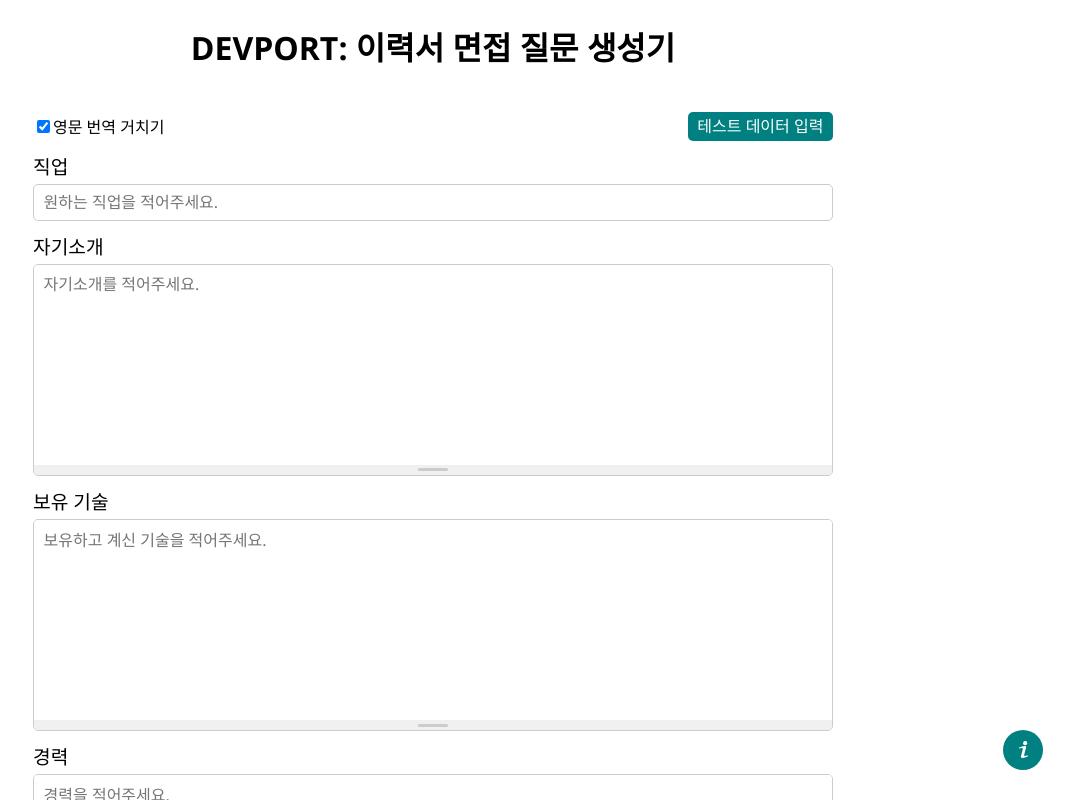
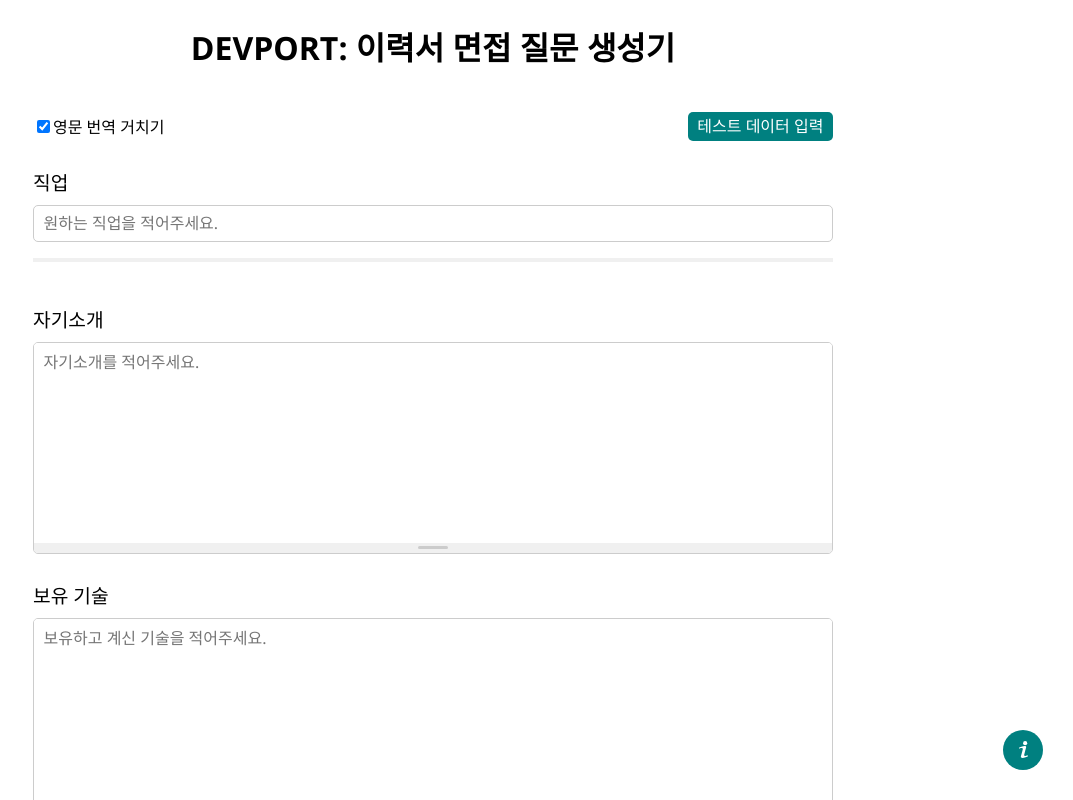
Before and after one commit to custardcream98/DevPort, a Next.js app: page / in a window 1280 px wide. Shown: the top 800 px of the page, without its empty margins (207-1280 px from the left). Built offline with nearby package versions, Linux system fonts and the light colour scheme.

Commit message:
Style: improve style

```diff
--- a/src/components/Label.tsx
+++ b/src/components/Label.tsx
@@ -2,7 +2,7 @@
 
 const Label = styled.label`
   display: block;
-  margin: 1rem 0 0.5rem;
+  margin: 2rem 0 0.8rem;
   font-size: 1.2rem;
   font-weight: 500;
 `;
--- /dev/null
+++ b/src/components/Line.tsx
@@ -0,0 +1,15 @@
+import styled from "@emotion/styled";
+
+const Line = () => {
+  return <StyledLine />;
+};
+
+const StyledLine = styled.div`
+  width: 100%;
+  height: 4px;
+  background-color: #f0f0f0;
+
+  margin: 1rem 0 3rem;
+`;
+
+export default Line;
--- a/src/components/ResumeForm.tsx
+++ b/src/components/ResumeForm.tsx
@@ -5,6 +5,7 @@
   useImperativeHandle,
   useRef,
 } from "react";
+import Line from "./Line";
 import Input from "./Input";
 import Textarea from "./Textarea";
 
@@ -90,6 +91,7 @@
           placeholder="원하는 직업을 적어주세요."
           required
         />
+        <Line />
         <Textarea
           ref={introduceRef}
           placeholder="자기소개를 적어주세요. "
--- a/src/components/Toolbar.tsx
+++ b/src/components/Toolbar.tsx
@@ -7,6 +7,8 @@
   gap: 10px;
 
   flex-wrap: wrap;
+
+  margin-bottom: 2rem;
 `;
 const Saperator = styled.div`
   flex: 1;
--- a/src/components/index.tsx
+++ b/src/components/index.tsx
@@ -3,5 +3,6 @@
 export { default as Toolbar } from "./Toolbar";
 export { default as InfoButton } from "./InfoButton";
 export { default as InfoModal } from "./InfoModal";
+export { default as Line } from "./Line";
 
 export * from "./ResumeForm";
--- a/src/pages/_app.tsx
+++ b/src/pages/_app.tsx
@@ -144,7 +144,6 @@
   select,
   input[type="checkbox"],
   input[type="radio"],
-  label,
   button {
     cursor: pointer;
   }
--- a/src/pages/index.tsx
+++ b/src/pages/index.tsx
@@ -1,7 +1,7 @@
 import { useCallback, useEffect, useRef } from "react";
 import styled from "@emotion/styled";
 
-import { Footer, InfoButton, ResumeForm, Toolbar } from "components";
+import { Footer, InfoButton, Line, ResumeForm, Toolbar } from "components";
 
 import useTimer from "hooks/useTimer";
 import useResponseTextReducer, {
@@ -139,6 +139,7 @@
           ref={resumeFormRef}
           handleSubmit={handleSubmit}
         />
+        <Line />
         {responseText && <StyledResultP>{responseText}</StyledResultP>}
       </Layout>
       <Footer />
```
